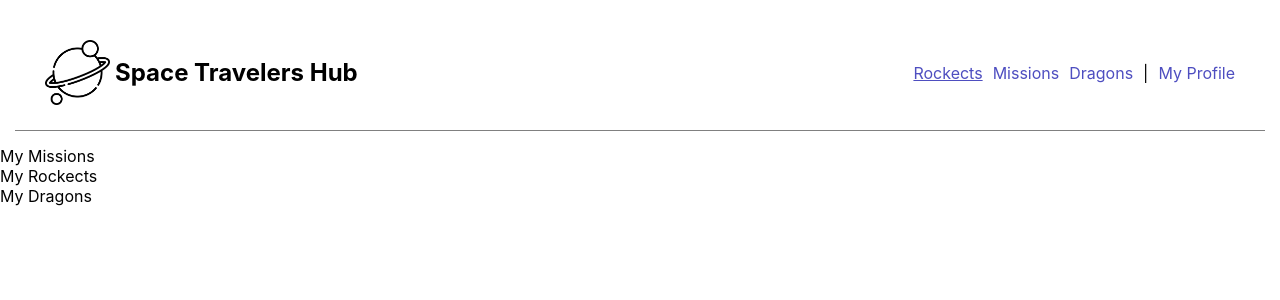
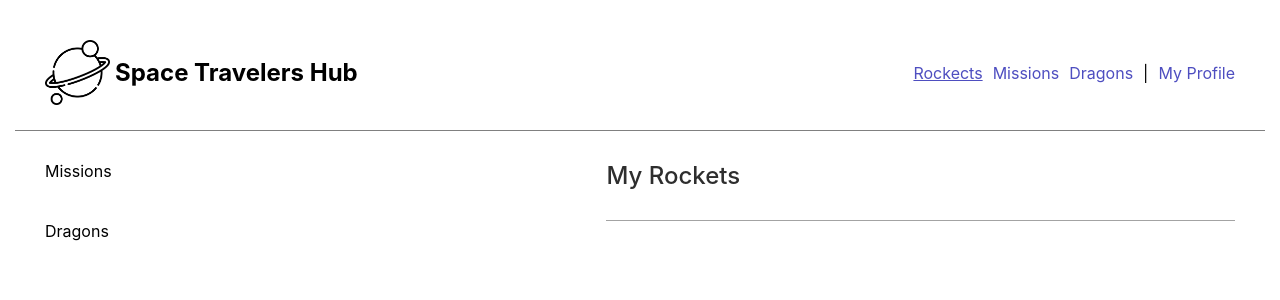
Before and after one commit to demix007/Space-travelers-hub, a React (Create React App) app: page /myProfile in a window 1280 px wide. Shown: the top 300 px of the page. Built offline with nearby package versions, Linux system fonts and the light colour scheme.

Commit message:
Display reserved rockets in myprofile component

```diff
--- a/src/components/Myprofile.js
+++ b/src/components/Myprofile.js
@@ -1,11 +1,23 @@
 import React from 'react';
+import { useSelector } from 'react-redux';
+import '../styles/myProfile.css';
 
-const Myprofile = () => (
-  <div>
-    <p>My Missions</p>
-    <p>My Rockects</p>
-    <p>My Dragons</p>
-  </div>
-);
-
+const Myprofile = () => {
+  const rocketsData = useSelector((state) => state.rockets);
+  return (
+    <div className="profile-container">
+      <div>Missions</div>
+      <div className="reserved-rockets">
+        <h2>My Rockets</h2>
+        <ul className="rockets-list">
+          {rocketsData.map((rocket) => {
+            if (rocket.reserved) { return <li key={rocket.id}>{rocket.rocket_name}</li>; }
+            return '';
+          })}
+        </ul>
+      </div>
+      <div>Dragons</div>
+    </div>
+  );
+};
 export default Myprofile;
--- /dev/null
+++ b/src/styles/myProfile.css
@@ -0,0 +1,24 @@
+.profile-container {
+    display: grid;
+    grid-template-columns: auto auto;
+    padding: 15px 45px;
+}
+.reserved-rockets{
+    display: flex;
+    flex-direction: column;
+    gap: 30px;
+}
+.reserved-rockets h2{
+    color: rgb(46, 46, 46);
+    font-weight: 500;
+}
+.rockets-list {
+    border-bottom: 1px solid rgb(163, 163, 163);
+    border-left: 1px solid rgb(163, 163, 163);
+    border-right: 1px solid rgb(163, 163, 163);
+}
+.rockets-list li{
+    list-style-type: none;
+    border-top: 1px solid rgb(163, 163, 163);
+    padding: 15px;
+}
```
